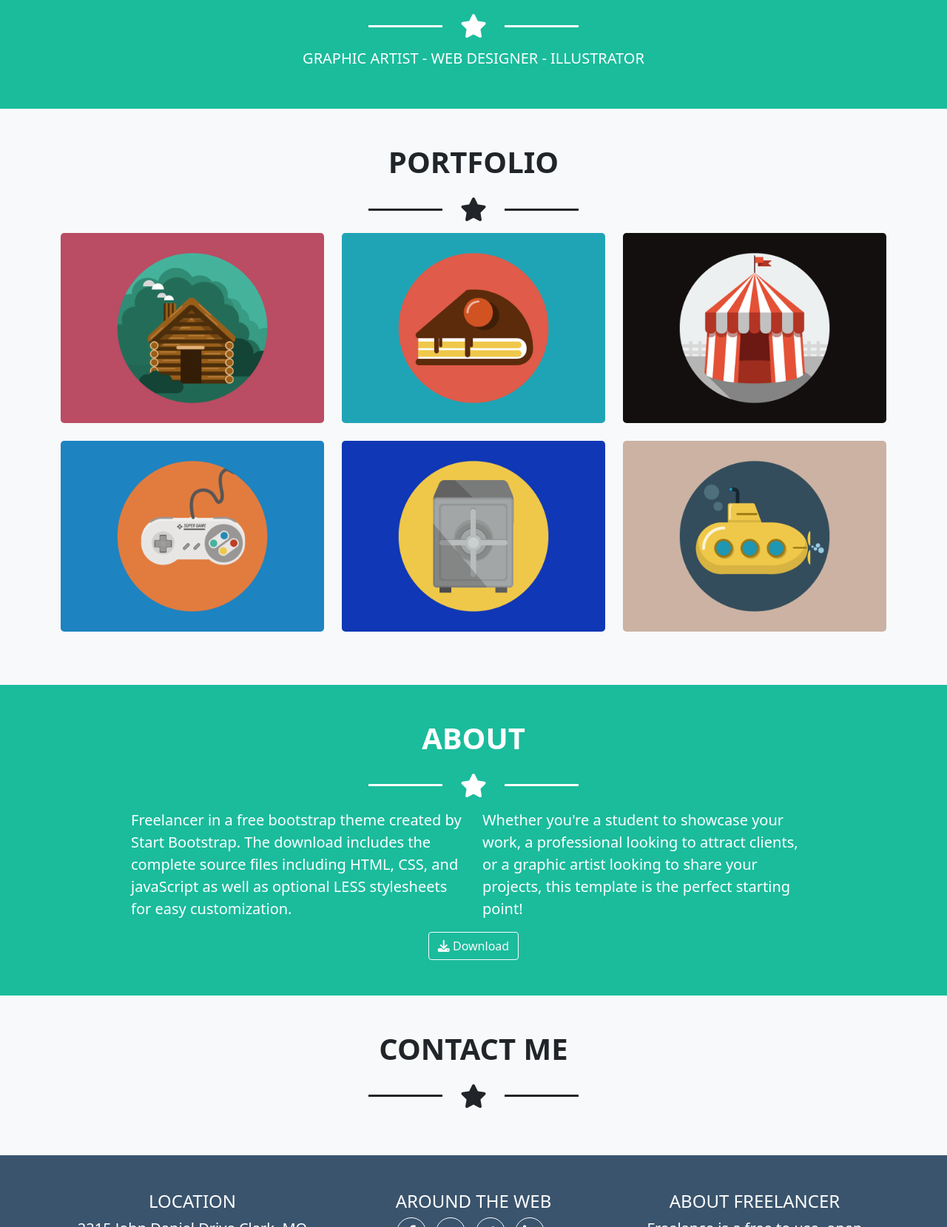
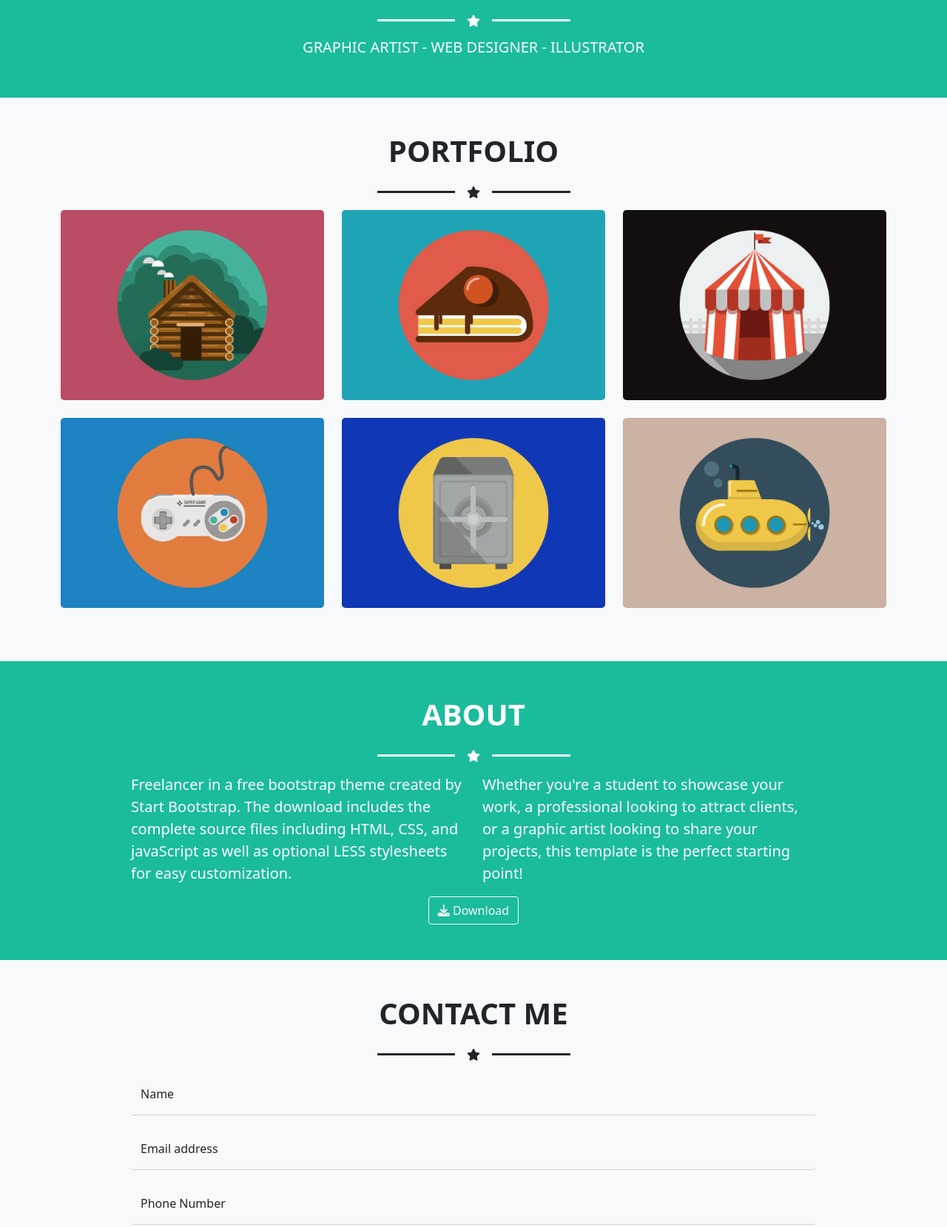
Before and after one commit to Luketto-dev/html-css-bootstrap-freelancer, a plain HTML site: page index.html in a window 1280 px wide. Shown: the part 396-2055 px from the top of the page at 74% size. Drawn offline with nearby package versions, Linux system fonts and the light colour scheme.

Commit message:
completata la sezione contact me, implentazione di pseudo-classi sui pulsanti

```diff
--- a/css/style.css
+++ b/css/style.css
@@ -7,25 +7,23 @@
   xxl: 1400px
 );*/
 
+:root {
+    --bs-primary: #1abc9c;
+    --bs-primary-rgb: 26, 188, 156;
+
+    --my-primary-dark: #199f84;
+    --my-primary-dark-rgb: 25, 159, 132;
+
+    --bs-secondary: #3a546d;
+    --bs-secondary-rgb: 58, 84, 109;
+
+    --bs-dark: #2c3e50;
+    --bs-dark-rgb: 44, 62, 80;
+
+}
+
 html{
     font-size: 16px;
-}
-
-/* nav */
-nav{
-    background-color: #2C3E50;
-}
-
-footer{
-    background-color: #3A546D;
-}
-
-.color-teal{
-    color: #1ABC9C;
-}
-
-.bg-dark-blue{
-    background-color: #2C3E50;
 }
 
 /* menu */
@@ -60,34 +58,70 @@ footer{
 .section{
     padding-top: 3rem;
     padding-bottom: 3rem;
-    min-height: 100px;
-}
-
-.section.section-about,
-.section.section-jumbo{
-    background-color: #1ABC9C;
 }
 
 .jumbo-content .jumbo-avatar img{
     width: 200px;
 }
 
-.star .line{
-    height: 3px;
-    width: 100px;
-    background-color: white;
+.portfolio-card{
+    padding-bottom: calc(var(--bs-gutter-x) * 1);
+    transition: all .5s;
+    cursor: pointer;
 }
 
-.star i{
-    font-size: 2rem;
-    margin-right: 1.5rem;
-    margin-left: 1.5rem;
+.portfolio-card:hover{
+    transform: scale(1.1);
 }
 
-.portfolio-card{
-    /* debug */
-    min-height: 100px;
-    padding-bottom: calc(var(--bs-gutter-x) * 1);
+.portfolio-card img:hover{
+    box-shadow: 1px 1px 1px 2px var(--bs-secondary);
+}
+
+
+
+.btn-outline-light:hover,
+.btn-outline-light:active {
+    color: #fff;
+    background-color: var(--my-primary-dark);
+    border-color: var(--my-primary-dark)
+}
+
+.form-control{
+    border-top: 0;
+    border-right: 0;
+    border-left: 0;
+    background-color: transparent;
+}
+
+.form-control:focus {
+    color: #212529;
+    background-color: #fff;
+    border-color: var(--my-primary-dark-rgb);
+    outline: 0;
+    box-shadow: 0 0 0 0.25rem  rgb(26 188 156 / 25%)
+}
+
+.btn-primary{
+    color: #fff;
+    background-color: var(--bs-primary);
+    border-color: var(--bs-primary);
+}
+.btn-primary:active,
+.btn-primary:hover {
+    color: #fff;
+    background-color: var(--my-primary-dark);
+    border-color: var(--my-primary-dark);
+}
+
+.btn-primary:active:focus{
+    box-shadow: 0 0 0 0.25rem  rgb(26 188 156 / 50%);
+}
+.btn-primary:focus {
+    color: #fff;
+    background-color: var(--my-primary-dark);
+    border-color: var(--my-primary-dark);
+    box-shadow: 0 0 0 0.25rem  rgb(26 188 156 / 50%);
 }
 
 
--- a/index.html
+++ b/index.html
@@ -14,16 +14,16 @@
 </head>
 <body>
     <header class="sticky-top">
-        <nav class="py-3">
+        <nav class="py-3 bg-dark">
                 <!-- contenitore in flex per inserire elementi della nav -->
             <div class="container d-flex justify-content-between align-items-center">
-                <div class="text-white">
-                    <h3>START BOOTSTRAP</h3>
+                <div class="text-white fs-3 fw-bold">
+                    START BOOTSTRAP
                 </div>
                 <ul class="main-menu d-none d-md-flex">
-                    <li><a class="text-white" href="">PORTFOLIO</a></li>
-                    <li><a class="text-white" href="">ABOUT</a></li>
-                    <li><a class="text-white" href="">CONTACT</a></li>
+                    <li><a class="text-white" href="#portfolio">PORTFOLIO</a></li>
+                    <li><a class="text-white" href="#about">ABOUT</a></li>
+                    <li><a class="text-white" href="#contactMe">CONTACT</a></li>
                 </ul>
                 <div class="hamburger-menu d-md-none">
                     <div></div>
@@ -35,17 +35,22 @@
     </header>
 
     <main>
-        <div class="section section-jumbo text-center text-white">
+        <!-- start bootstrap -->
+        <div class="section section-jumbo text-center text-white bg-primary">
             <div class="container">
                 <div class="jumbo-content">
                     <div class="jumbo-avatar">
                         <img src="img/avatar.svg" alt="avatar">
                     </div>
                     <h1 class="display-5 fw-bold">START BOOTSTRAP</h1>
-                    <div class="star d-flex justify-content-center align-items-center py-3">
-                        <div class="line"></div>
-                        <i class="fa-solid fa-star"></i>
-                        <div class="line"></div>
+                    <div class="row justify-content-center">
+                        <div class="col-6 col-sm-5 col-lg-4 col-xl-3">
+                            <div class="d-flex justify-content-center align-items-center py-3">
+                                <div class="border-bottom flex-grow-1 border-3 border-white"></div>
+                                <i class="fa-solid fa-star mx-3"></i>
+                                <div class="border-bottom flex-grow-1 border-3 border-white"></div>
+                            </div>
+                        </div>
                     </div>
                     <div>
                         <h5>GRAPHIC ARTIST - WEB DESIGNER - ILLUSTRATOR</h5>
@@ -54,14 +59,18 @@
             </div>
         </div>
 
-        <div class="section section-portfolio bg-light">
+        <div class="section bg-light" id="portfolio">
             <div class="container">
                 <h2 class="text-center fs-1 fw-bold">PORTFOLIO</h2>
-                <div class="star d-flex justify-content-center align-items-center py-3">
-                    <div class="line bg-dark"></div>
-                    <i class="fa-solid fa-star"></i>
-                    <div class="line bg-dark"></div>
-                </div>
+                    <div class="row justify-content-center">
+                        <div class="col-6 col-sm-5 col-lg-4 col-xl-3">
+                            <div class="d-flex justify-content-center align-items-center py-3">
+                                <div class="border-bottom flex-grow-1 border-3 border-dark"></div>
+                                <i class="fa-solid fa-star mx-3"></i>
+                                <div class="border-bottom flex-grow-1 border-3 border-dark"></div>
+                            </div>
+                        </div>
+                    </div>
                 <div class="row row-cols-1 row-cols-sm-2 row-cols-lg-3">
                     <div class="col">
                         <div class="portfolio-card">
@@ -97,14 +106,18 @@
             </div>
         </div>
 
-        <div class="section text-white section-about">
+        <div class="section text-white section-about bg-primary" id="about">
             <div class="container">
                 <h2 class="text-center fs-1 fw-bold">ABOUT</h2>
-                <div class="star d-flex justify-content-center align-items-center py-3">
-                    <div class="line"></div>
-                    <i class="fa-solid fa-star"></i>
-                    <div class="line"></div>
-                </div>
+                    <div class="row justify-content-center">
+                        <div class="col-6 col-sm-5 col-lg-4 col-xl-3">
+                            <div class="d-flex justify-content-center align-items-center py-3">
+                                <div class="border-bottom flex-grow-1 border-3 border-white"></div>
+                                <i class="fa-solid fa-star mx-3"></i>
+                                <div class="border-bottom flex-grow-1 border-3 border-white"></div>
+                            </div>
+                        </div>
+                    </div>
                 <div class="row justify-content-center">
                     <div class="col-11 col-sm-5">
                         <p class="fs-5">Freelancer in a free bootstrap theme created by Start Bootstrap.
@@ -128,22 +141,46 @@
             </div>
         </div>
 
-        <div class="section section-contact-me bg-light">
+        <div class="section section-contact-me bg-light" id="contactMe">
             <div class="container">
                 <h2 class="text-center fw-bold fs-1">CONTACT ME</h2>
-                <div class="star d-flex justify-content-center align-items-center py-3">
-                    <div class="line bg-dark"></div>
-                    <i class="fa-solid fa-star"></i>
-                    <div class="line bg-dark"></div>
+                    <div class="row justify-content-center">
+                        <div class="col-6 col-sm-5 col-lg-4 col-xl-3">
+                            <div class="d-flex justify-content-center align-items-center py-3">
+                                <div class="border-bottom flex-grow-1 border-3 border-dark"></div>
+                                <i class="fa-solid fa-star mx-3"></i>
+                                <div class="border-bottom flex-grow-1 border-3 border-dark"></div>
+                            </div>
+                        </div>
+                    </div>
+                <div class="row justify-content-center">
+                    <div class="col-10">
+                        <form action="">
+                            <div class="form-floating mb-3">
+                                <input type="text" class="form-control" id="floatingName" placeholder="Luca">
+                                <label for="FloatingName">Name</label>
+                            </div>
+                            <div class="form-floating mb-3">
+                                <input type="email" class="form-control" id="floatingInput" placeholder="name@example.com">
+                                <label for="floatingInput">Email address</label>
+                            </div>
+                            <div class="form-floating mb-3">
+                                <input type="number" class="form-control" id="floatingInputNumber" placeholder="Phone Number">
+                                <label for="floatingInputNumber">Phone Number</label>
+                            </div>
+                            <div class="form-floating mb-3">
+                                <textarea class="form-control h-25" id="FloatingTextArea" rows="10" placeholder="Message"></textarea>
+                                <label for="FloatingTextArea">Message</label>
+                            </div>
+                            <button type="submit" class="btn btn-primary">invia</button>
+                        </form>
+                    </div>
                 </div>
-                <form action="">
-
-                </form>
             </div>
         </div>
     </main>
 
-        <footer class="text-white py-5">
+        <footer class="text-white py-5 bg-secondary">
             <div class="container">
                 <div class="row row-cols-1 row-cols-sm-3 text-center">
                     <div class="col">
@@ -174,7 +211,7 @@
                 </div>
             </div>
         </footer>
-        <div class="bg-dark-blue">
+        <div class="bg-dark">
             <div class="container">
                 <div class="pt-4 pb-5 text-center text-white">
                     Copyright © Your Website 2019
```
